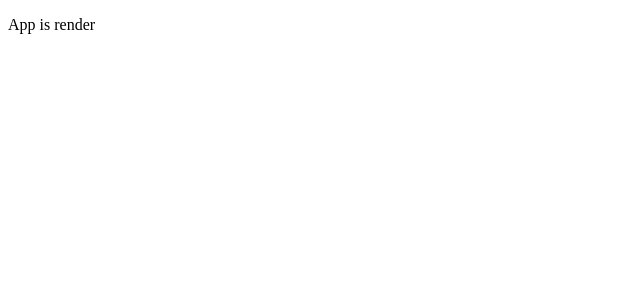
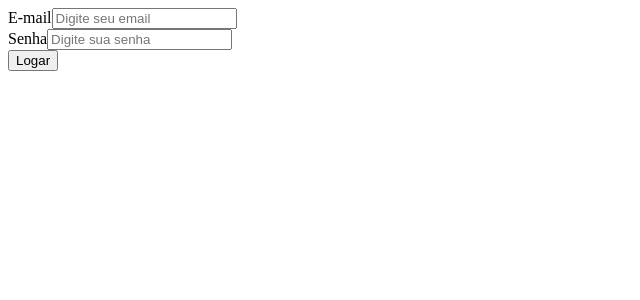
Before and after one commit to JEFFERSON300/Trindade-Medical, a React (Vite) app: page / in a window 1280 px wide. Shown: the top 300 px of the page, without its empty margins (0-640 px from the left). Built offline with nearby package versions, Linux system fonts and the light colour scheme.

Commit message:
Criando componente de formulário de login

```diff
--- a/src/App.jsx
+++ b/src/App.jsx
@@ -1,3 +1,4 @@
+import { LoginPage } from "./pages/Login/Login.page"
 
 
 function App() {
@@ -5,7 +6,7 @@
 
   return (
     <div>
-      <p>App is render</p>
+      <LoginPage/>
     </div>
   )
 }
--- /dev/null
+++ b/src/components/Form/Login/Login.component.jsx
@@ -0,0 +1,17 @@
+export const FormLoginComponent = () => {
+    return (
+    <form>
+        <div className="input-group">
+        <label htmlFor="email">E-mail</label>
+        <input type="email" id="email" placeholder="Digite seu email"/>
+        </div>
+
+        <div className="input-group">
+        <label htmlFor="senha">Senha</label>
+        <input type="password" id="password" placeholder="Digite sua senha"/>
+
+        </div>
+        <button type="submit">Logar</button>
+
+    </form>)
+}
--- a/src/pages/Login/Login.page.jsx
+++ b/src/pages/Login/Login.page.jsx
@@ -1,7 +1,9 @@
-export const HomePage = () => {
+import { FormLoginComponent } from "../../components/Form/Login/Login.component"
+
+export const LoginPage = () => {
     return(
         <>
-        <p>HomePage is Render</p>
+        <FormLoginComponent/>
         </>
     )
 }
```
Also changed, not shown: src/components/Form/Login/Login.style.jsx (added).
